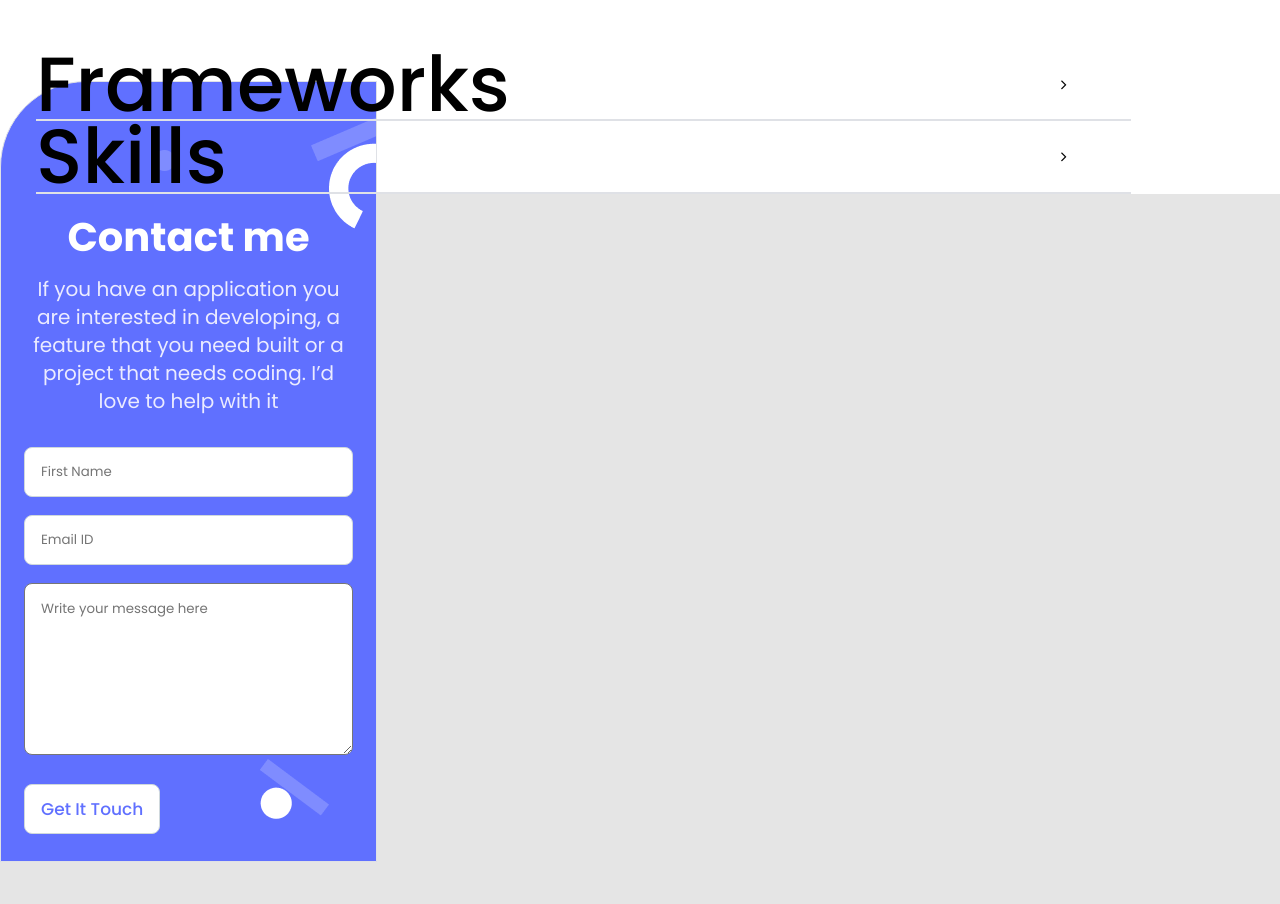
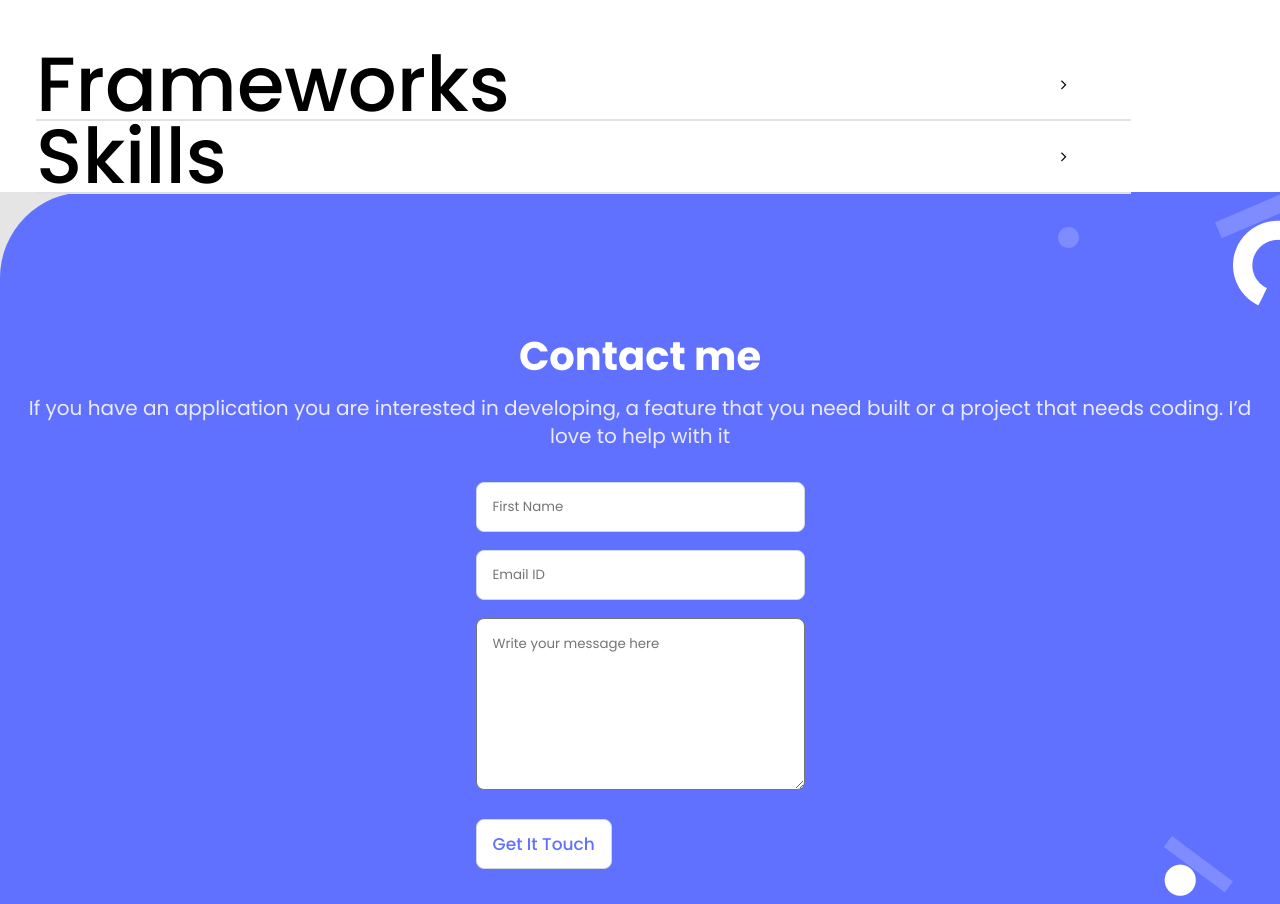
Before and after one commit to thenarain/My-Portfolio, a website: page index.html in a window 1280 px wide. Shown: the part 4200-5104 px from the top of the page. Before the commit the page ends 5062 px from the top, so only its background shows below. Drawn offline with Linux system fonts and the light colour scheme.

Commit message:
Update syles for contact form

```diff
--- a/styles.css
+++ b/styles.css
@@ -262,6 +262,7 @@ nav > .fa-bars {
   flex-direction: column;
   margin-left: 4.5vh;
   margin-top: 7vh;
+  height: 70vh;
 }
 
 li {
@@ -347,15 +348,11 @@ li {
   align-items: center;
   flex-direction: column;
   background-color: #6070ff;
-  height: 779px;
-  width: 375px;
-  left: 24px;
   border-radius: 86px 0 0;
-  border: 1px solid #dfe1e6;
   background-image: url("./Images/contact_form_shapes_mobile.png");
   background-repeat: no-repeat;
   background-position: right;
-  margin-top: -113px;
+  height: 89vh;
 }
 
 .contact-text {
```
